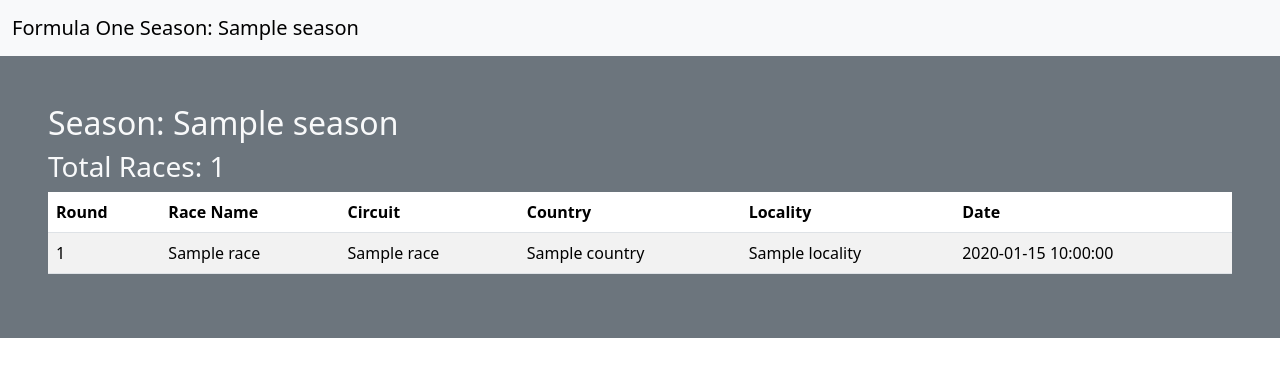
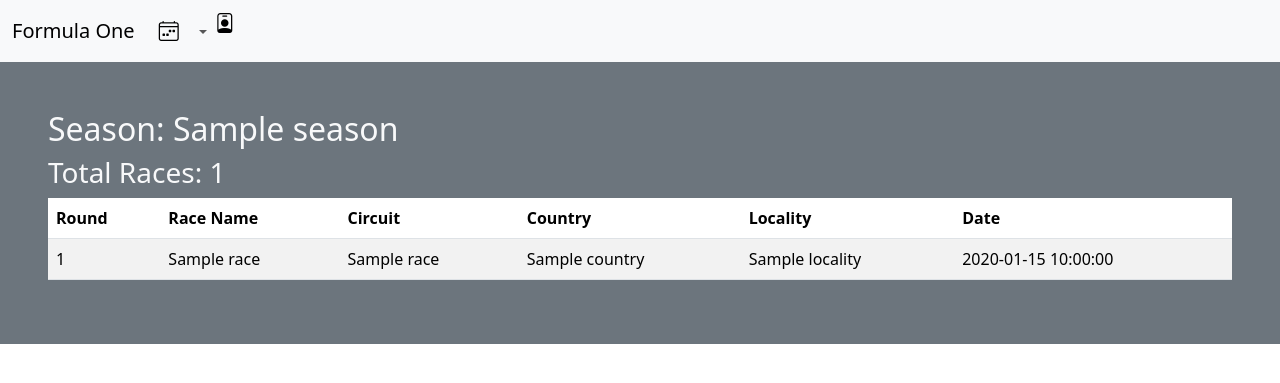
Before and after one commit to matt-brighton/Flask-API, a Flask app: template api_formulapp/templates/index.html in a window 1280 px wide. Shown: the top 383 px of the page. Run offline with Flask 3, Linux system fonts and the light colour scheme; the template is opened without the code that fills it: most values are stand-ins (such as "Sample title", 1, 10 or a date in 2020).

Commit message:
Commit 2

```diff
--- a/api_formulapp/templates/base.html
+++ b/api_formulapp/templates/base.html
@@ -8,12 +8,29 @@
             rel="stylesheet"
             integrity="sha384-T3c6CoIi6uLrA9TneNEoa7RxnatzjcDSCmG1MXxSR1GAsXEV/Dwwykc2MPK8M2HN"
             crossorigin="anonymous" />
+            <link rel="stylesheet" href="https://cdn.jsdelivr.net/npm/bootstrap-icons@1.11.2/font/bootstrap-icons.min.css">
         <title>{% block title %}Base{% endblock %}</title>
     </head>
     <body>
         <nav class="navbar navbar-expand lg bg-body-tertiary">
             <div class="container-fluid">
-                <a class="navbar-brand" href="#">Formula One Season: {{ season }} </a>
+                <a class="navbar-brand" href="#">Formula One</a>
+                <div class="collapse navbar-collapse" id="navbarSupportedContent">
+                    <ul class="navbar-nav mr-auto">
+                        <li class="nav-item dropdown">
+                            <a class="nav-link dropdown-toggle" href="#" id="navbarDropdown" role="button" data-toggle="dropdown" aria-haspopup="true" aria-expanded="false"><i class="bi bi-calendar4-week navbar-brand"></i></a>
+                                <div class="dropdown-menu" aria-labelledby="navbarDropdown">
+                                    <a class="dropdown-item" href="#">Action</a>
+                                    <a class="dropdown-item" href="#">Another action</a>
+                                    <div class="dropdown-divider"></div>
+                                    <a class="dropdown-item" href="#">Something else here</a>
+                                </div>
+                        </li>
+                        <li class="nav-item">
+                            <a href="#"><i class="bi bi-person-badge navbar-brand"></i></a>
+                        </li>
+                    </ul>
+                </div>
             </div>
         </nav>
         <div class="bg-secondary p-5">{%block content%} {% endblock %}</div>
```
